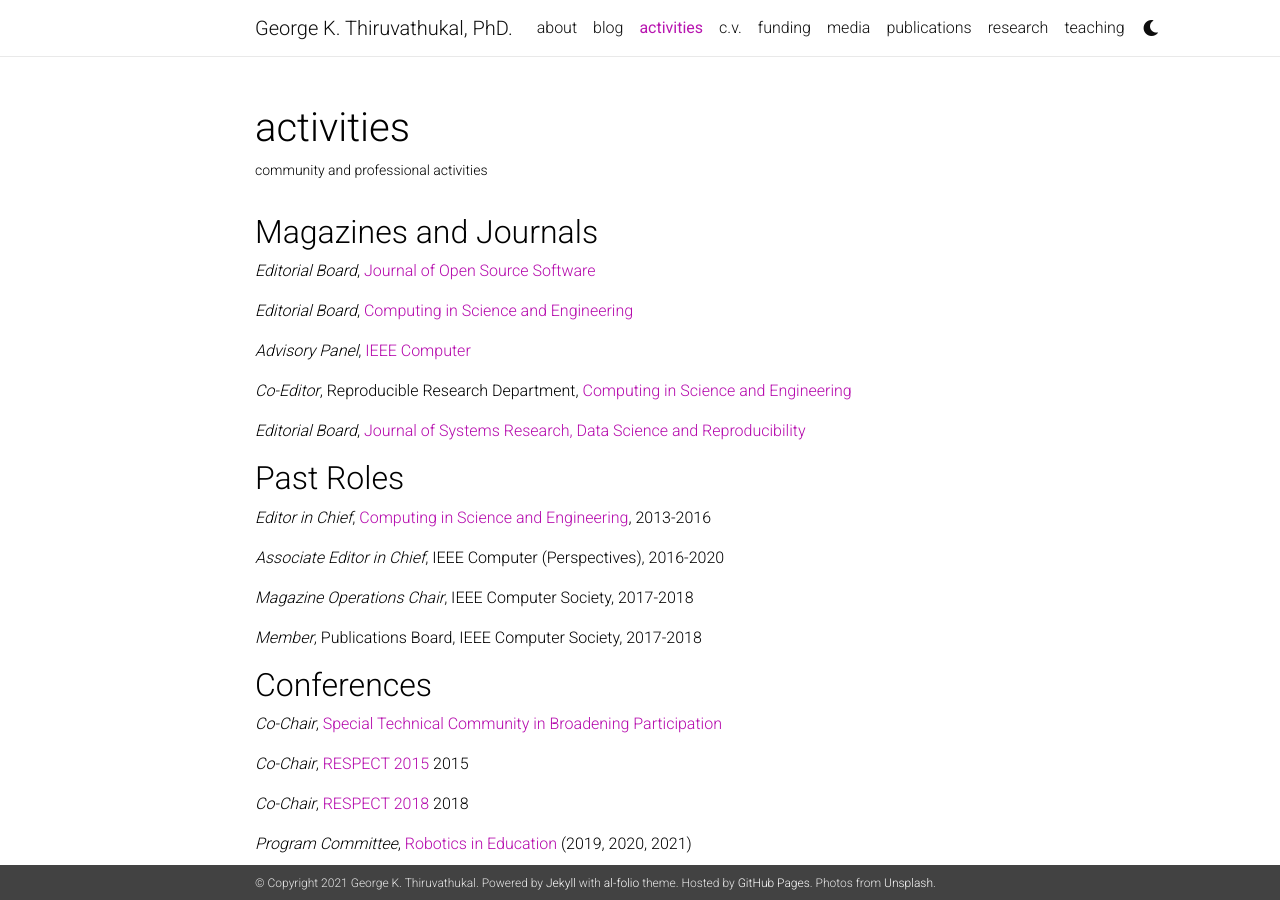
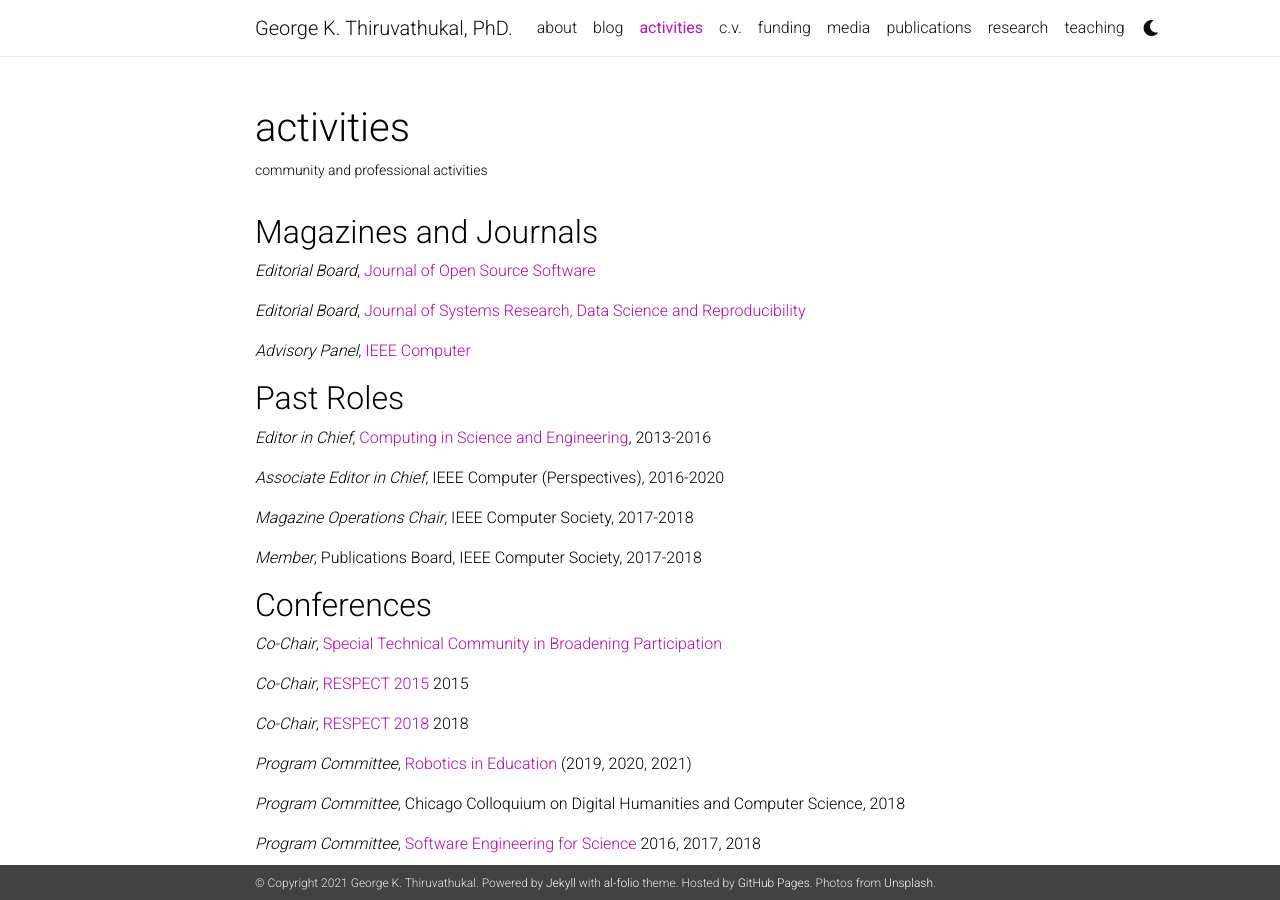
Before and after one commit to cyberwu88/gkt, a Jekyll site: the page built from _pages/community.md, in a window 1280 px wide and 900 px high. Built offline with Jekyll 4.4.1, drawn with Linux system fonts in a browser that asks for light colours; nearby versions of some CDN libraries; a style sheet for code colours, icons or effects is not loaded.

Commit message:
update community page

```diff
--- a/_pages/community.md
+++ b/_pages/community.md
@@ -11,13 +11,10 @@
 
 *Editorial Board*, [Journal of Open Source Software](http://joss.theoj.org/)
 
-*Editorial Board*, [Computing in Science and Engineering](https://publications.computer.org/cise/)
+*Editorial Board*, [Journal of Systems Research, Data Science and Reproducibility](https://escholarship.org/uc/jsys/eb)
 
 *Advisory Panel*, [IEEE Computer](https://www.computer.org/csdl/magazines/co)
 
-*Co-Editor*, Reproducible Research Department, [Computing in Science and Engineering](https://publications.computer.org/cise/)
-
-*Editorial Board*, [Journal of Systems Research, Data Science and Reproducibility](https://escholarship.org/uc/jsys/eb)
 
 Past Roles
 ----------
```
